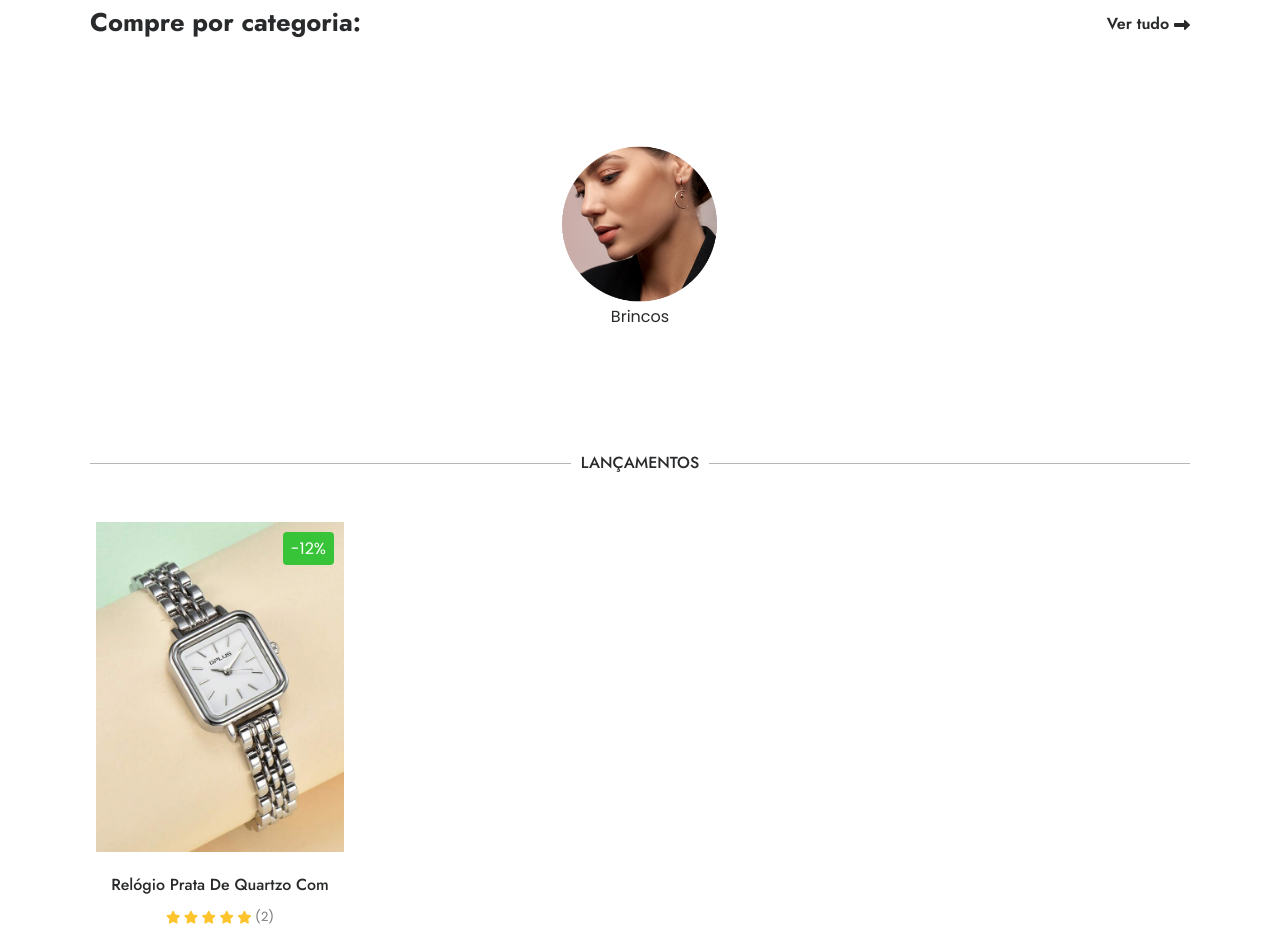
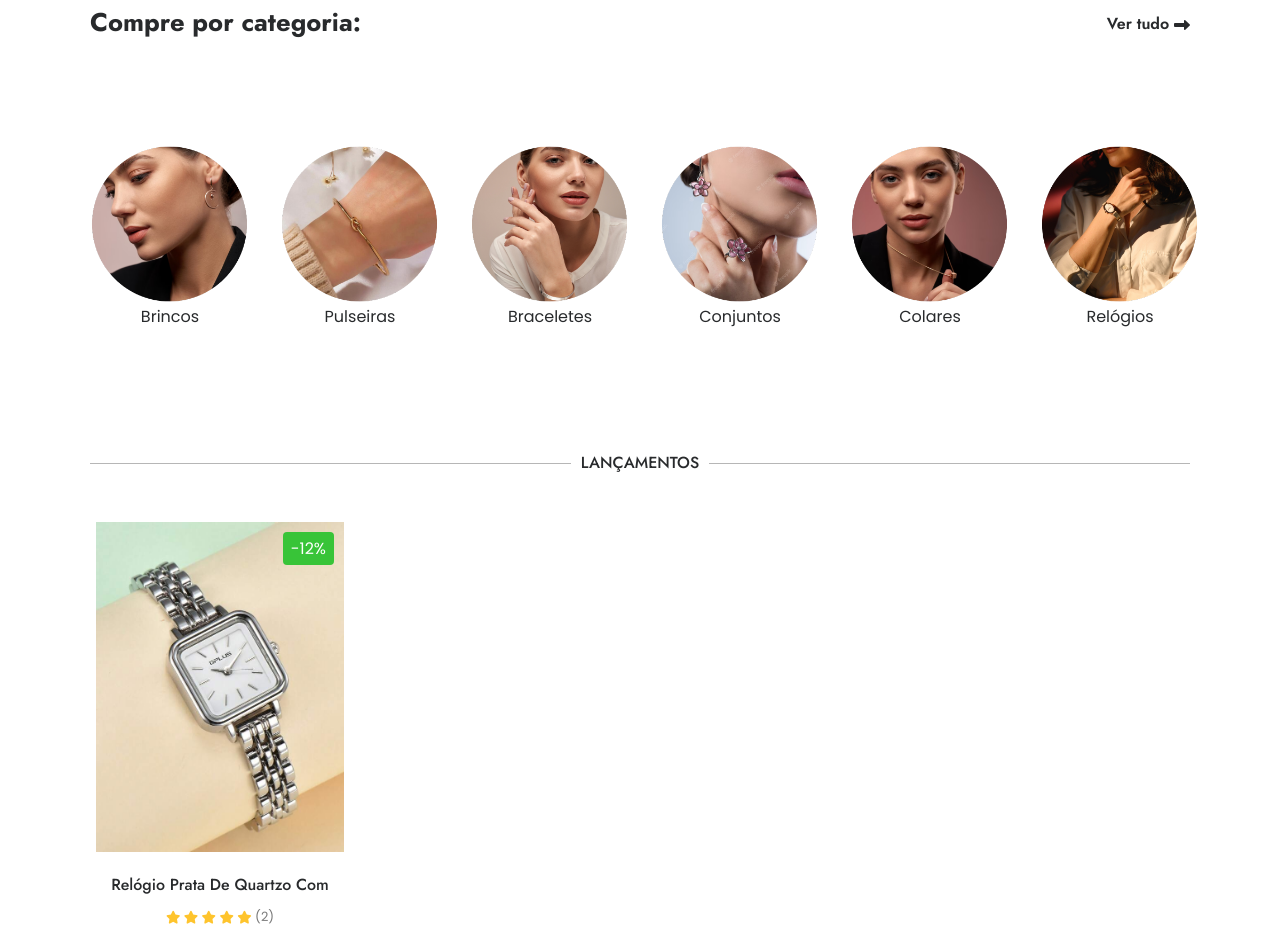
Before and after one commit to giullianoth/Armorel, a plain HTML site: page index.html in a window 1280 px wide. Shown: the part 995-1939 px from the top of the page. Drawn offline with Linux system fonts and the light colour scheme; a web font is replaced by a local one.

Commit message:
refatorando todo o projeto - categorias

```diff
--- a/index.html
+++ b/index.html
@@ -150,6 +150,66 @@
 
                         <div class="arm_category_link">
                             <a href="#">Brincos</a>
+                        </div>
+                    </article>
+
+                    <article class="arm_category">
+                        <figure class="arm_category_imgwrapper">
+                            <a href="#">
+                                <img src="assets/images/2.png" alt="Pulseiras">
+                            </a>
+                        </figure>
+
+                        <div class="arm_category_link">
+                            <a href="#">Pulseiras</a>
+                        </div>
+                    </article>
+
+                    <article class="arm_category">
+                        <figure class="arm_category_imgwrapper">
+                            <a href="#">
+                                <img src="assets/images/4.png" alt="Braceletes">
+                            </a>
+                        </figure>
+
+                        <div class="arm_category_link">
+                            <a href="#">Braceletes</a>
+                        </div>
+                    </article>
+
+                    <article class="arm_category">
+                        <figure class="arm_category_imgwrapper">
+                            <a href="#">
+                                <img src="assets/images/3.png" alt="Conjuntos">
+                            </a>
+                        </figure>
+
+                        <div class="arm_category_link">
+                            <a href="#">Conjuntos</a>
+                        </div>
+                    </article>
+
+                    <article class="arm_category">
+                        <figure class="arm_category_imgwrapper">
+                            <a href="#">
+                                <img src="assets/images/5.png" alt="Colares">
+                            </a>
+                        </figure>
+
+                        <div class="arm_category_link">
+                            <a href="#">Colares</a>
+                        </div>
+                    </article>
+
+                    <article class="arm_category">
+                        <figure class="arm_category_imgwrapper">
+                            <a href="#">
+                                <img src="assets/images/6.png" alt="Relógios">
+                            </a>
+                        </figure>
+
+                        <div class="arm_category_link">
+                            <a href="#">Relógios</a>
                         </div>
                     </article>
                 </div>
```
Also changed, not shown: assets/images/2.png (renamed from assets/images/Design sem nome (70).png), assets/images/5.png (renamed from assets/images/Design-sem-nome-67.png), assets/images/6.png (renamed from assets/images/Design sem nome (69).png).
